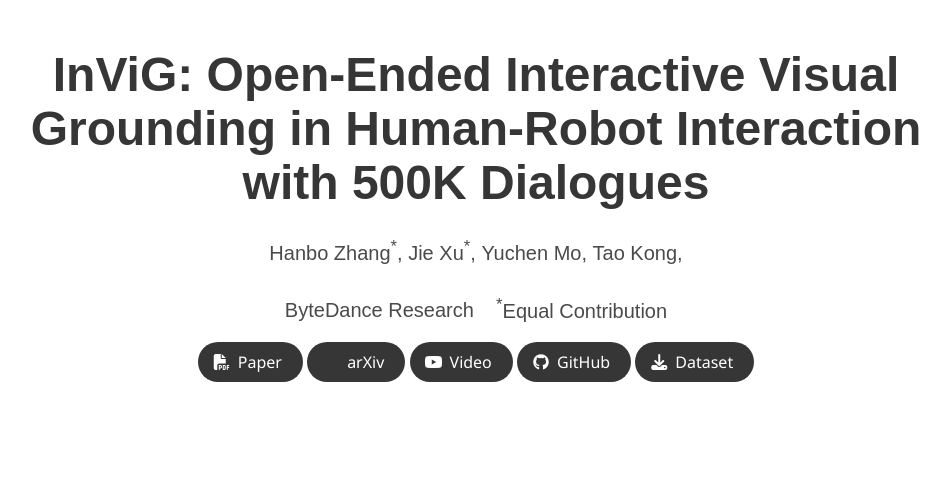
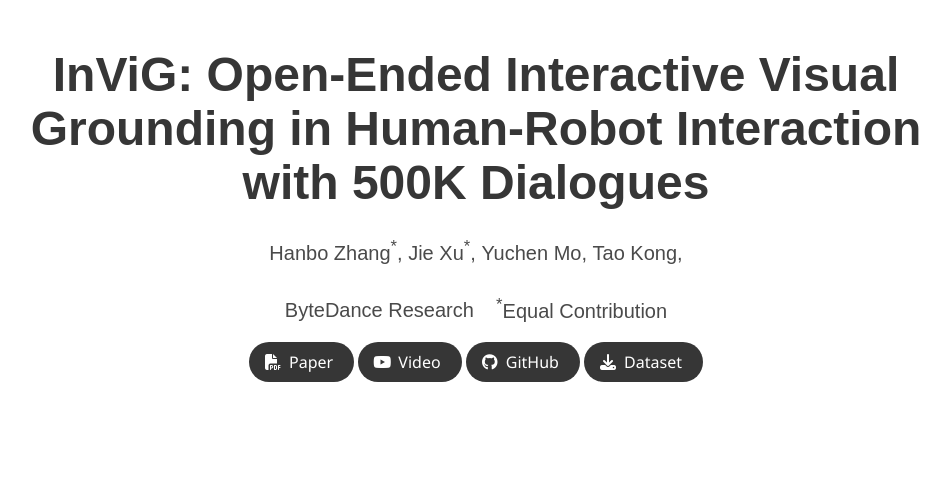
Before and after one commit to openivg/openivg.github.io, a plain HTML site: page index.html in a window 1280 px wide. Shown: the top 492 px of the page, without its empty margins (164-1114 px from the left). Drawn offline with nearby package versions, Linux system fonts and the light colour scheme; some icons are missing; a web font is replaced by a local one.

Commit message:
remove arxiv

```diff
--- a/index.html
+++ b/index.html
@@ -82,15 +82,15 @@
                   <span>Paper</span>
                 </a>
               </span>
-              <span class="link-block">
-                <a href="https://arxiv.org"
-                   class="external-link button is-normal is-rounded is-dark">
-                  <span class="icon">
-                      <i class="ai ai-arxiv"></i>
-                  </span>
-                  <span>arXiv</span>
-                </a>
-              </span>
+<!--              <span class="link-block">-->
+<!--                <a href="https://arxiv.org"-->
+<!--                   class="external-link button is-normal is-rounded is-dark">-->
+<!--                  <span class="icon">-->
+<!--                      <i class="ai ai-arxiv"></i>-->
+<!--                  </span>-->
+<!--                  <span>arXiv</span>-->
+<!--                </a>-->
+<!--              </span>-->
               <!-- Video Link. -->
               <span class="link-block">
                 <a href="https://github.com/openivg/openivg.github.io"
```
